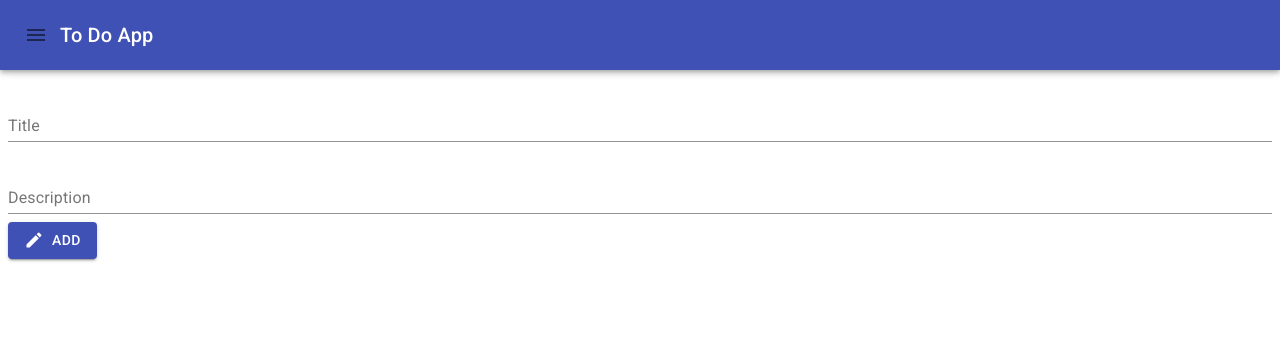
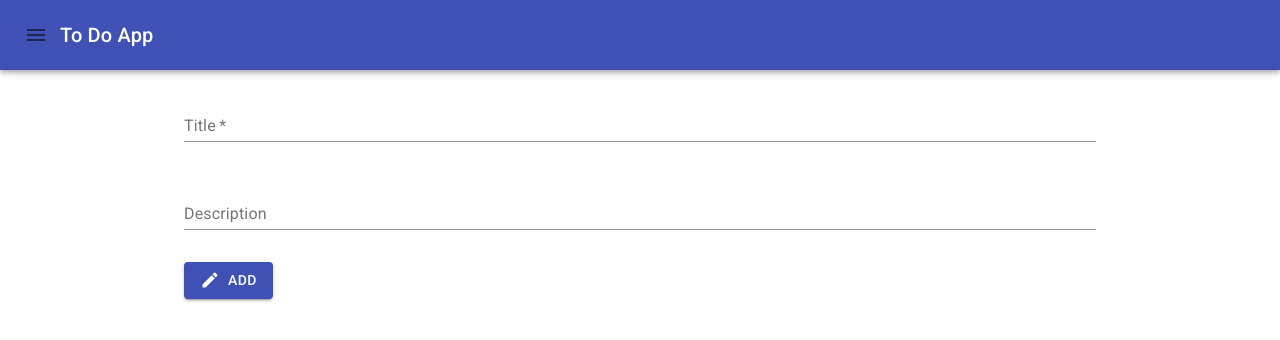
Before and after one commit to agm-dev/to-do-app, a Gatsby site: page /add in a window 1280 px wide. Built offline with nearby package versions, Linux system fonts and the light colour scheme; Gatsby itself is replaced by a stand-in of ours.

Commit message:
improved add todo form

```diff
--- a/src/components/TodoForm.js
+++ b/src/components/TodoForm.js
@@ -4,6 +4,8 @@ import { TodosContext } from '../context/TodosContext'
 import {
   TextField,
   Button,
+  Container,
+  Grid,
 } from '@material-ui/core'
 import {
   Create as CreateIcon
@@ -26,30 +28,52 @@ export default (props) => {
 
   // TODO: user material-ui form components
   return (
-    <form onSubmit={add} noValidate autoComplete="off">
+    <form noValidate autoComplete="off">
+      <Container maxWidth="md">
+        <Grid container spacing={2}>
+          <Grid item xs={12}>
             <TextField
+              required
               id="title"
+              name="title"
               label="Title"
               value={title}
               onChange={updateTitle}
               margin="normal"
               fullWidth
             />
+          </Grid>
+          <Grid item xs={12}>
             <TextField
               id="description"
+              name="description"
               label="Description"
               value={description}
               onChange={updateDescription}
               margin="normal"
               fullWidth
             />
-      <Button variant="contained" size="medium" color="primary">
+          </Grid>
+        </Grid>
+        <div style={{
+          display: 'flex',
+          justifyContent: 'flex-start',
+          marginTop: '3vh',
+        }}>
+          <Button
+            variant="contained"
+            size="medium"
+            color="primary"
+            onClick={add}
+          >
             <CreateIcon style={{
               marginRight: '1vh',
               fontSize: '20px',
             }} />
             Add
           </Button>
+        </div>
+      </Container>
     </form>
   )
 }
```
Lines whose indentation alone changed are shown as unchanged.
